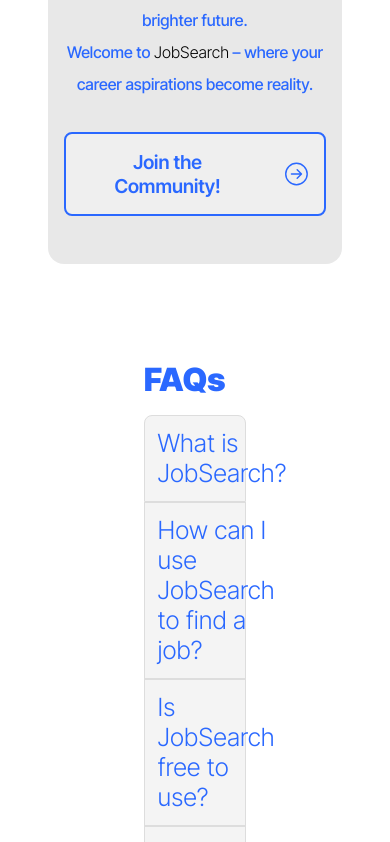
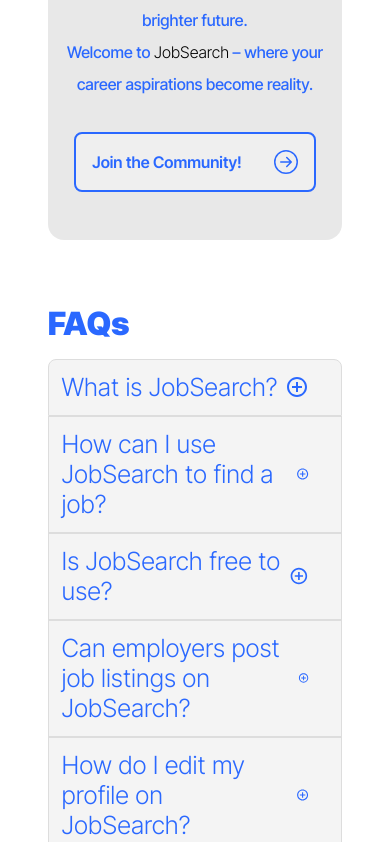
Before and after one commit to octocatblain/codsoft, a React (Create React App) app in the folder jobsearch/: page /about in a window 390 px wide. Shown: the part 3622-4464 px from the top of the page. Built offline with nearby package versions, Linux system fonts and the light colour scheme.

Commit message:
fix: faws responsiveness

```diff
--- a/jobsearch/src/Layout/Layout.css
+++ b/jobsearch/src/Layout/Layout.css
@@ -125,4 +125,6 @@ button {
     .layout_body >.home >.hero {
         margin-inline: 0 !important;
     }
+
+
 }
--- a/jobsearch/src/Pages/About/About.css
+++ b/jobsearch/src/Pages/About/About.css
@@ -319,10 +319,26 @@
       font-size: 1rem;
     }
 
-    .about_cta_btn{
+    .about_cta_btn {
       max-width: 100%;
       align-items: center;
+      font-size: 1rem;
     }
   }
 
+  .about_faqs {
+    margin-block: 3rem;
+    margin-inline: 0;
+
+    .faq_container{
+      padding: 0 !important;
+
+      /* .faq_section_title{
+        font-size: 1rem !important;
+      } */
+    }
+  }
+
+
+
 }
```
